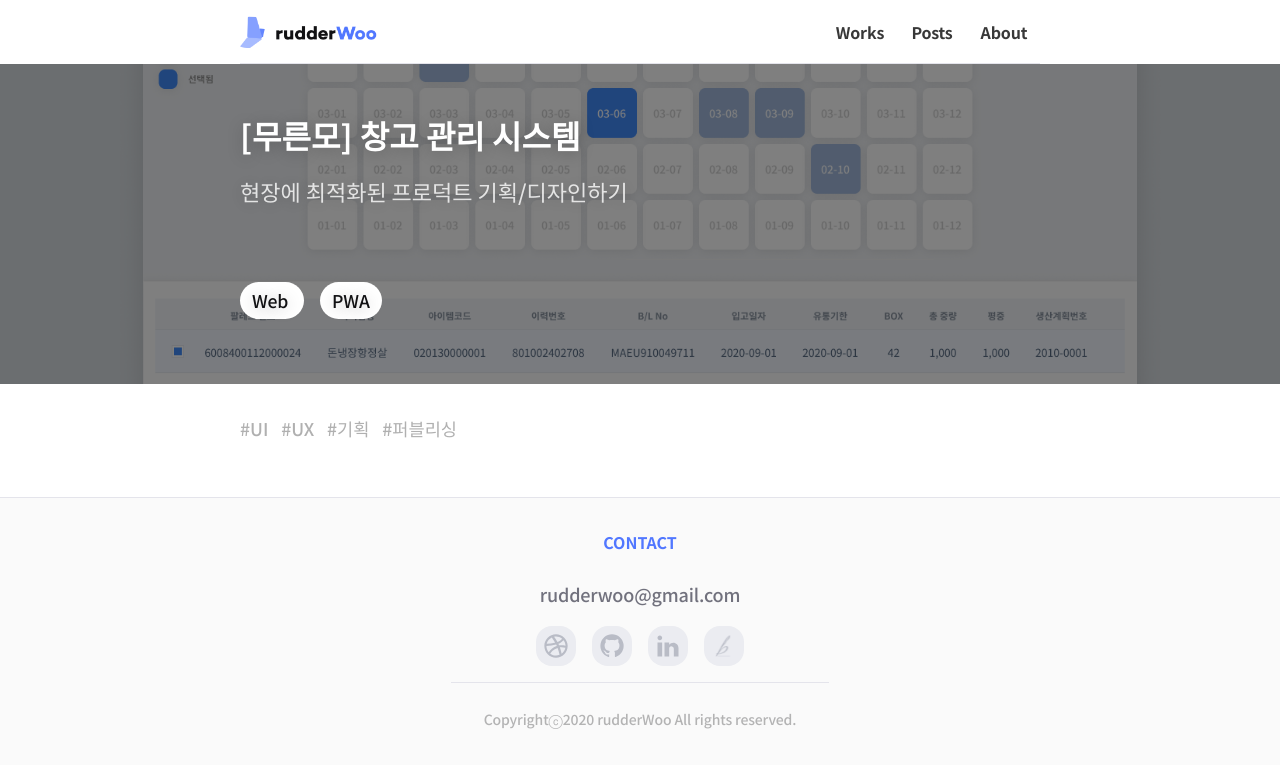
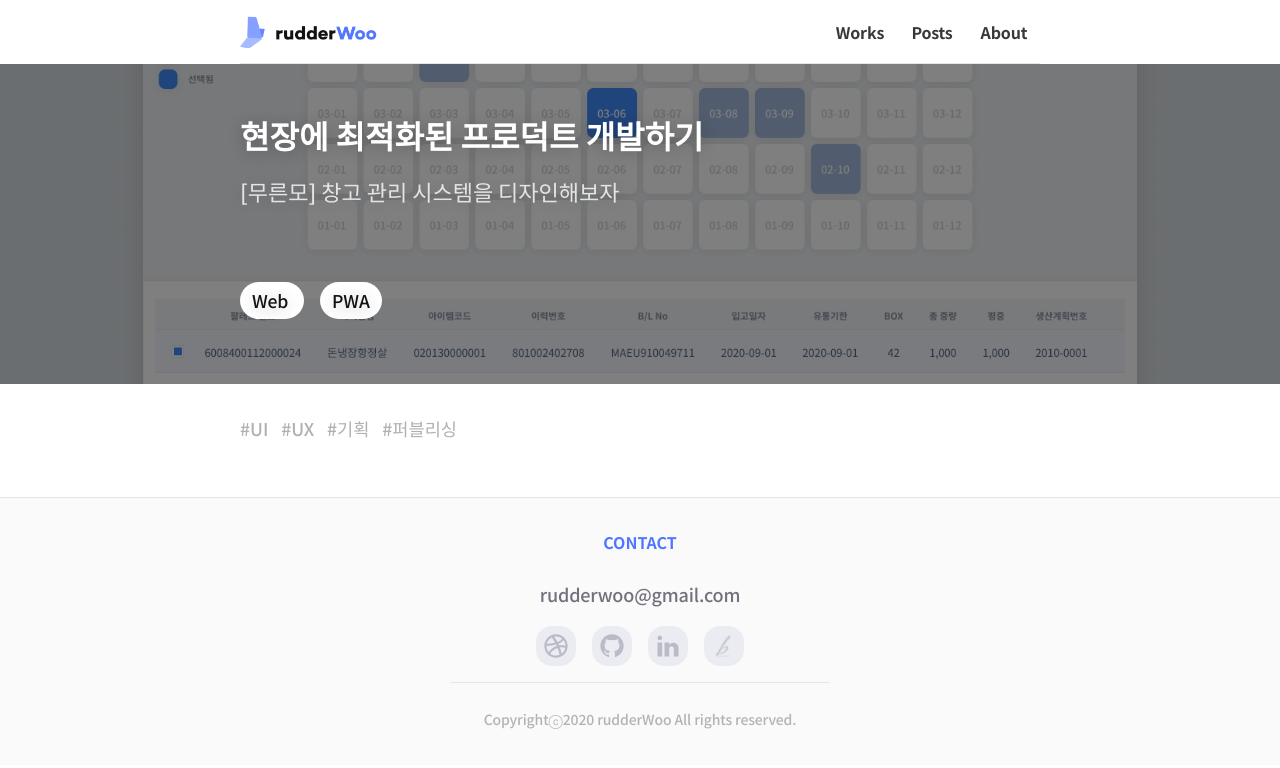
Before and after one commit to rudderWoo/Woo.github.io, a Jekyll site: the page built from _works/moornmo-porject-2.md, in a window 1280 px wide. Shown: the top 768 px of the page. Built offline with Jekyll 4.4.1, drawn with Linux system fonts in a browser that asks for light colours; nearby versions of some CDN libraries.

Commit message:
works title 수정

```diff
--- a/_sass/layouts/_posts_main.scss
+++ b/_sass/layouts/_posts_main.scss
@@ -24,7 +24,7 @@
             }
 
             .post-thumbnail {
-                flex: 1;
+                flex: 1.2;
                 background-size: cover;
                 background-position: center center;
 
--- a/_works/moornmo-porject-2.md
+++ b/_works/moornmo-porject-2.md
@@ -1,7 +1,7 @@
 ---
 layout : work
-title: "[무른모] 창고 관리 시스템"
-subtitle: 현장에 최적화된 프로덕트 기획/디자인하기
+title: "현장에 최적화된 프로덕트 개발하기"
+subtitle: "[무른모] 창고 관리 시스템을 디자인해보자"
 platform : "Web, PWA"
 feature-img: "assets/img/works/moornmo-2/1.png"
 tags: UI UX 기획 퍼블리싱
```
Also changed, not shown: _works/moornmo-project-1.md (+2 -2 lines).
